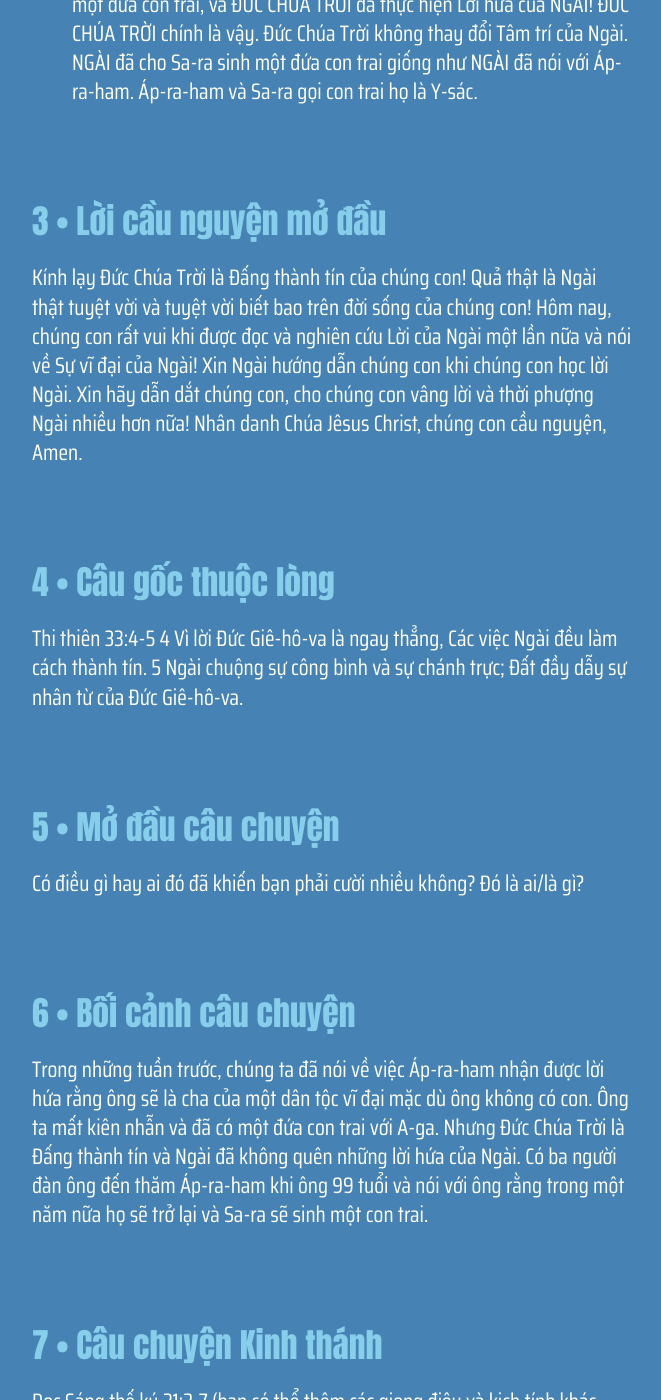
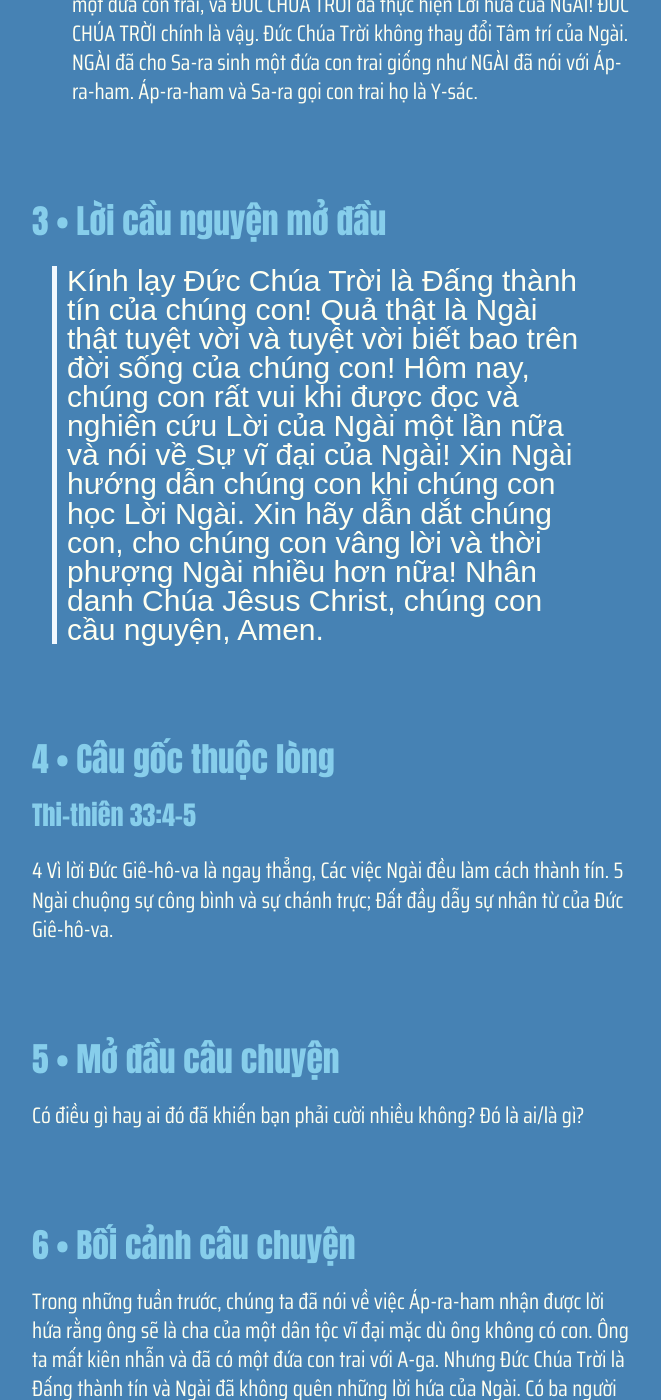
Before and after one commit to GospelTrust/LGS, a Jekyll site: the page built from docs/content/_vi/14-1.md, in a window 1280 px wide and 1400 px high, scrolled down 1313 px. Shown: the whole window, without its empty margins (308-969 px from the left). Built offline with Jekyll 4.4.1, drawn with Linux system fonts in a browser that asks for light colours; some web fonts are replaced; some of the changed text lies outside the part shown.

Commit message:
Update w14:d1

```diff
--- a/docs/content/_vi/14-1.md
+++ b/docs/content/_vi/14-1.md
@@ -1,8 +1,8 @@
 ---
 week: 14
 day: 1
-title: 'Y-SÁC - CON TRAI CỦA ÁP-RA-HAM ĐƯỢC SINH RA'
-bible: 'Sáng thế ký 21:2-7'
+title: 'Y-sác: Con trai của Áp-ra-ham được sinh ra'
+bible: 'Sáng-thế ký 21:2-7'
 layout: lesson
 ---
 
@@ -20,11 +20,11 @@
 
 
 {% include lesson/section.html index=3 %}
-Kính lạy Đức Chúa Trời là Đấng thành tín của chúng con! Quả thật là Ngài thật tuyệt vời và tuyệt vời biết bao trên đời sống của chúng con! Hôm nay, chúng con rất vui khi được đọc và nghiên cứu Lời của Ngài một lần nữa và nói về Sự vĩ đại của Ngài! Xin Ngài hướng dẫn chúng con khi chúng con học lời Ngài. Xin hãy dẫn dắt chúng con, cho chúng con vâng lời và thời phượng Ngài nhiều hơn nữa! Nhân danh Chúa Jêsus Christ, chúng con cầu nguyện, Amen.
+> Kính lạy Đức Chúa Trời là Đấng thành tín của chúng con! Quả thật là Ngài thật tuyệt vời và tuyệt vời biết bao trên đời sống của chúng con! Hôm nay, chúng con rất vui khi được đọc và nghiên cứu Lời của Ngài một lần nữa và nói về Sự vĩ đại của Ngài! Xin Ngài hướng dẫn chúng con khi chúng con học Lời Ngài. Xin hãy dẫn dắt chúng con, cho chúng con vâng lời và thời phượng Ngài nhiều hơn nữa! Nhân danh Chúa Jêsus Christ, chúng con cầu nguyện, Amen.
 
 
 {% include lesson/section.html index=4 %}
-Thi thiên 33:4-5
+### Thi-thiên 33:4-5
 4 Vì lời Đức Giê-hô-va là ngay thẳng, Các việc Ngài đều làm cách thành tín. 5 Ngài chuộng sự công bình và sự chánh trực; Đất đầy dẫy sự nhân từ của Đức Giê-hô-va.
 
 
@@ -37,11 +37,11 @@
 
 
 {% include lesson/section.html index=7 %}
-Đọc Sáng thế ký 21:2-7
+Đọc Sáng-thế ký 21:2-7
 (bạn có thể thêm các giọng điệu và kịch tính khác nhau khi đọc Câu chuyện Kinh thánh)
 
 {% include lesson/section.html index=8 %}
-KỂ LẠI CÂU CHUYỆN TRONG LÚC VẼ
+### Kể lại câu chuyện trong lúc vẽ
 1. Đơn giản chỉ cần chuẩn bị trước một mảnh giấy dài, bút màu/sáp màu/bút chì.
 2. Trong phần Kể lại Câu chuyện này, hãy nói/giải thích cho con bạn (hoặc từng đứa con của bạn) rằng bạn muốn chúng vẽ một bức tranh về những gì đã xảy ra trong câu chuyện khi chúng kể lại cho bạn.
 3. Khi trẻ đang vẽ và lặp lại câu chuyện, bạn nên đặt câu hỏi để trẻ em theo dõi câu chuyện. Việc đánh giá bản vẽ của các trẻ em thì không thành vấn đề nó như thế nào.
@@ -56,4 +56,4 @@
 
 
 {% include lesson/section.html index=10 %}
-Kính lạy Đức Chúa Trời tuyệt vời của chúng con. Cảm ơn Ngài về cách Ngài khuyến khích chúng con thông qua câu chuyện tuyệt vời này từ Lời của Ngài! Chúng con tin rằng câu chuyện này, cùng với những câu chuyện khác mà chúng con đã kể, và thậm chí cả những câu chuyện chúng con sẽ trải qua là Thành tín và Chân thật bởi vì Tác giả chính là Ngài! Nhân danh Chúa Jêsus Christ, chúng con cầu nguyện, Amen!
+> Kính lạy Đức Chúa Trời tuyệt vời của chúng con. Cảm ơn Ngài về cách Ngài khuyến khích chúng con thông qua câu chuyện tuyệt vời này từ Lời của Ngài! Chúng con tin rằng câu chuyện này, cùng với những câu chuyện khác mà chúng con đã kể, và thậm chí cả những câu chuyện chúng con sẽ trải qua là Thành tín và Chân thật bởi vì Tác giả chính là Ngài! Nhân danh Chúa Jêsus Christ, chúng con cầu nguyện, Amen!
```
